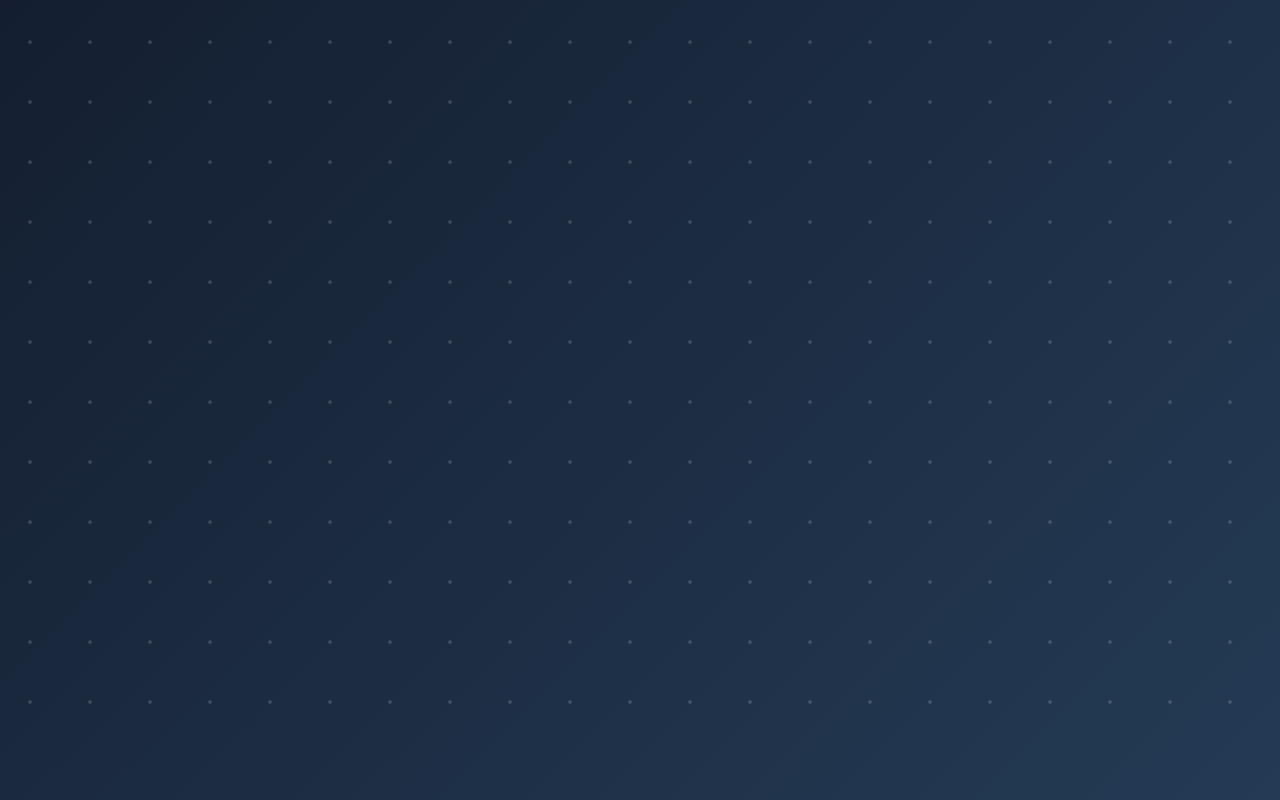
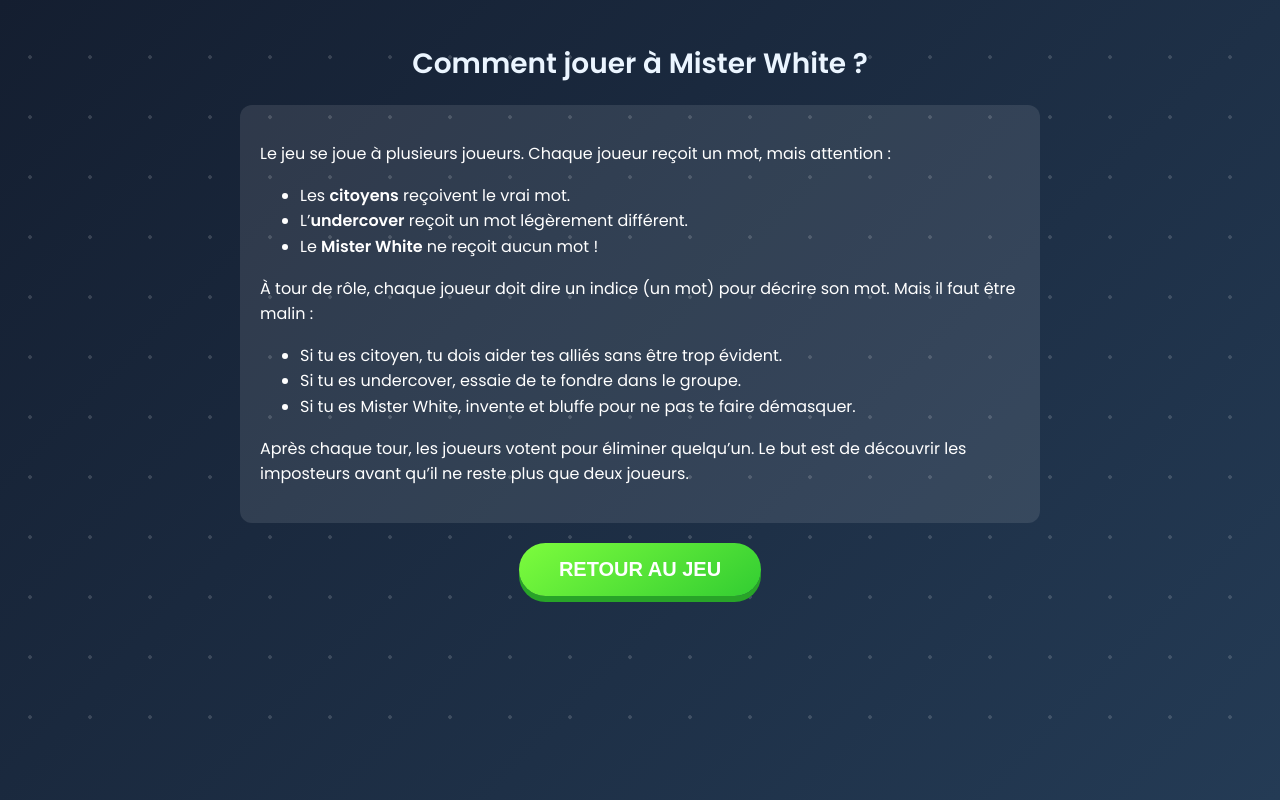
Before and after one commit to Melynasdn/MrWhite-, a React (Vite) app: page /rules in a window 1280 px wide. Before the commit this address had no page. Built offline with nearby package versions, Linux system fonts and the light colour scheme.

Commit message:
added rules page

```diff
--- a/src/App.jsx
+++ b/src/App.jsx
@@ -6,12 +6,13 @@ import RevealWord from './pages/RevealWord.jsx'
 import CluePhase from './pages/CluePhase.jsx'
 import VotingPhase from './pages/VotingPhase.jsx'
 import Result from './pages/Result.jsx'
-
+import Rules from './pages/Rules.jsx'
 function App() {
 
   return (
     <Routes>
       <Route path="/" element={<Setup />} />
+      <Route path="/rules" element={<Rules/>} />
       <Route path="/reveal" element={<RevealWord/>} />
       <Route path="/clues" element={<CluePhase />} />
       <Route path="/vote" element={<VotingPhase />} />
--- /dev/null
+++ b/src/pages/Rules.jsx
@@ -0,0 +1,66 @@
+import React from "react";
+import { useNavigate } from "react-router-dom";
+
+export default function Rules() {
+  const navigate = useNavigate();
+
+  return (
+    <div style={styles.container}>
+      <h2 style={styles.title}>Comment jouer à Mister White ? </h2>
+
+      <div style={styles.textBox}>
+        <p>
+           Le jeu se joue à plusieurs joueurs. Chaque joueur reçoit un mot,
+          mais attention :
+        </p>
+        <ul>
+          <li>Les <b>citoyens</b> reçoivent le vrai mot.</li>
+          <li>L’<b>undercover</b> reçoit un mot légèrement différent.</li>
+          <li>Le <b>Mister White</b> ne reçoit aucun mot !</li>
+        </ul>
+
+        <p>
+           À tour de rôle, chaque joueur doit dire un indice (un mot) pour
+          décrire son mot. Mais il faut être malin :
+        </p>
+        <ul>
+          <li>Si tu es citoyen, tu dois aider tes alliés sans être trop évident.</li>
+          <li>Si tu es undercover, essaie de te fondre dans le groupe.</li>
+          <li>Si tu es Mister White, invente et bluffe pour ne pas te faire démasquer.</li>
+        </ul>
+
+        <p>
+           Après chaque tour, les joueurs votent pour éliminer quelqu’un. Le
+          but est de découvrir les imposteurs avant qu’il ne reste plus que
+          deux joueurs.
+        </p>
+      </div>
+
+      <button style={styles.button} onClick={() => navigate(-1)}>
+         Retour au jeu
+      </button>
+    </div>
+  );
+}
+
+const styles = {
+  container: {
+    maxWidth: "800px",
+    margin: "0 auto",
+    padding: "20px",
+    textAlign: "center",
+    color: "#fff",
+  },
+  title: {
+    fontSize: "28px",
+    marginBottom: "20px",
+  },
+  textBox: {
+    background: "rgba(255,255,255,0.1)",
+    padding: "20px",
+    borderRadius: "12px",
+    textAlign: "left",
+    fontSize: "16px",
+    lineHeight: "1.6",
+  },
+};
--- a/src/pages/Setup.jsx
+++ b/src/pages/Setup.jsx
@@ -162,6 +162,11 @@ const handleKeyDown = (e, index) => {
       <button style={styles.button} onClick={startGame}>
         Commencer la partie
       </button>
+      <br/>
+      <button style={styles.button} onClick={() => navigate("/rules")}>
+    Comment jouer ?
+</button>
+
     </div>
   );
 }
```
